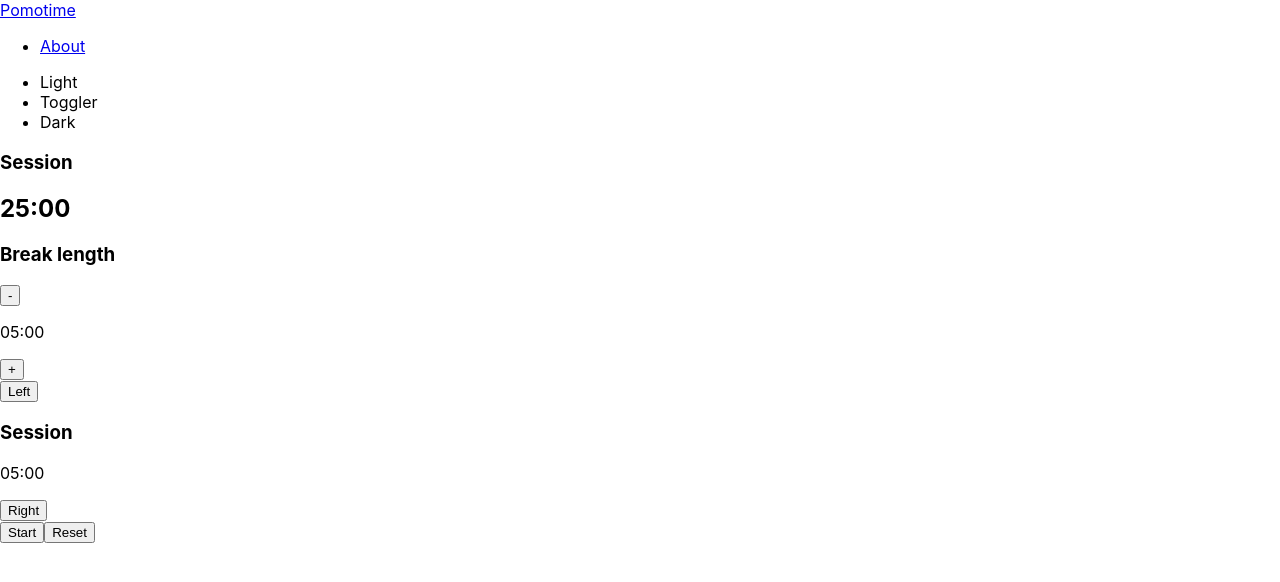
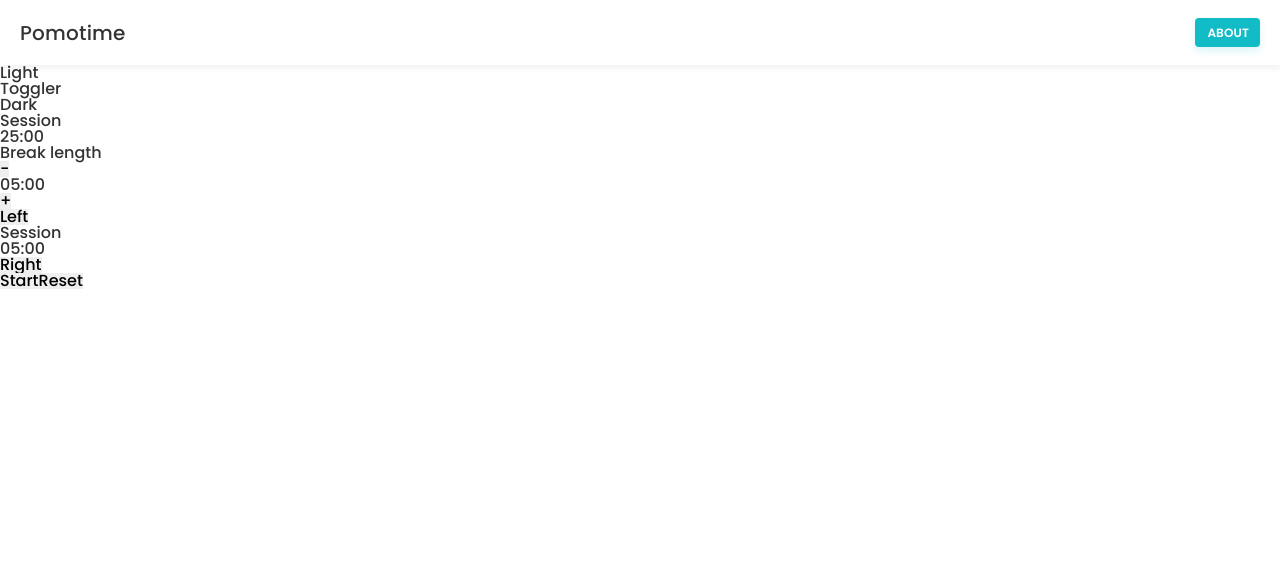
Before and after one commit to cristianCeamatu/assist-pomodoro, a React (Create React App) app: page / in a window 1280 px wide. Shown: the top 582 px of the page. Built offline with nearby package versions, Linux system fonts and the light colour scheme.

Commit message:
design/add navbar light design

```diff
--- a/src/App.js
+++ b/src/App.js
@@ -2,16 +2,18 @@
 import Content from './pages';
 import Navbar from './layout/Navbar';
 import Toggler from './layout/Toggler';
+// Styles/Assets
+import { Wrapper } from './App.styled';
 
 const App = () => {
   return (
-    <>
+    <Wrapper>
       <Navbar />
       <main>
         <Toggler />
         <Content />
       </main>
-    </>
+    </Wrapper>
   );
 };
 
--- /dev/null
+++ b/src/App.styled.js
@@ -0,0 +1,5 @@
+import styled from 'styled-components';
+
+export const Wrapper = styled.div`
+  color: #333333;
+`;
--- a/src/index.css
+++ b/src/index.css
@@ -1,13 +1,27 @@
-body {
+/* Fonts */
+@import url('https://fonts.googleapis.com/css2?family=Poppins:wght@500;600&display=swap');
+
+/* Reset */
+*, *:before, *:after {
   margin: 0;
-  font-family: -apple-system, BlinkMacSystemFont, 'Segoe UI', 'Roboto', 'Oxygen',
-    'Ubuntu', 'Cantarell', 'Fira Sans', 'Droid Sans', 'Helvetica Neue',
-    sans-serif;
-  -webkit-font-smoothing: antialiased;
-  -moz-osx-font-smoothing: grayscale;
+  padding: 0;
+  border: 0;
+  font-size: 100%;
+  font: inherit;
+  vertical-align: baseline;
 }
 
-code {
-  font-family: source-code-pro, Menlo, Monaco, Consolas, 'Courier New',
-    monospace;
+body {
+  line-height: 1;
+  font-family: 'Poppins', sans-serif;
 }
+
+ol,
+ul {
+  list-style: none;
+}
+
+a {
+  text-decoration: none;
+  color: inherit;
+}
--- a/src/layout/Navbar.js
+++ b/src/layout/Navbar.js
@@ -1,9 +1,11 @@
 import { Link } from 'react-router-dom';
+// Styles/Assets
+import { Nav } from './Navbar.styled';
 
 const Navbar = () => {
   return (
-    <nav>
-      <div>
+    <Nav>
+      <div className="nav-brand">
         <Link to="/">Pomotime</Link>
       </div>
 
@@ -12,7 +14,7 @@ const Navbar = () => {
           <Link to="/about">About</Link>
         </li>
       </ul>
-    </nav>
+    </Nav>
   );
 };
 
--- /dev/null
+++ b/src/layout/Navbar.styled.js
@@ -0,0 +1,30 @@
+import styled from 'styled-components';
+
+export const Nav = styled.nav`
+  display: flex;
+  justify-content: space-between;
+  align-items: center;
+  padding: 24px 20px;
+  line-height: 16px;
+  font-style: normal;
+  background: #ffffff;
+  box-shadow: 0px 4px 6px rgba(31, 29, 43, 0.05);
+
+  .nav-brand {
+    font-weight: 500;
+    font-size: 20px;
+    letter-spacing: 0.01em;
+  }
+
+  ul li a {
+    background: #11bcc7;
+    box-shadow: 0px 4px 8px rgba(17, 188, 199, 0.15);
+    border-radius: 4px;
+    font-weight: 600;
+    font-size: 12px;
+    letter-spacing: 0.01em;
+    text-transform: uppercase;
+    color: #ffffff;
+    padding: 6px 11px 6px 12px;
+  }
+`;
```
Also changed, not shown: 1 other file (tests, documents, lock files or other folders).
